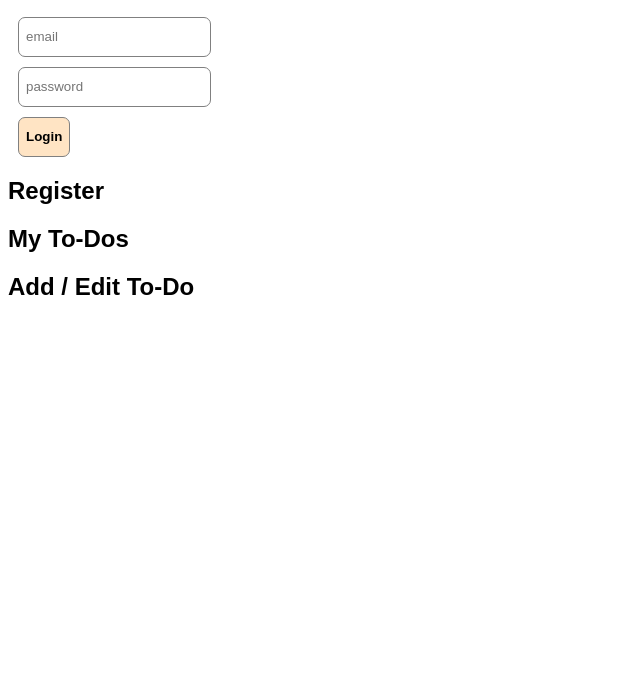
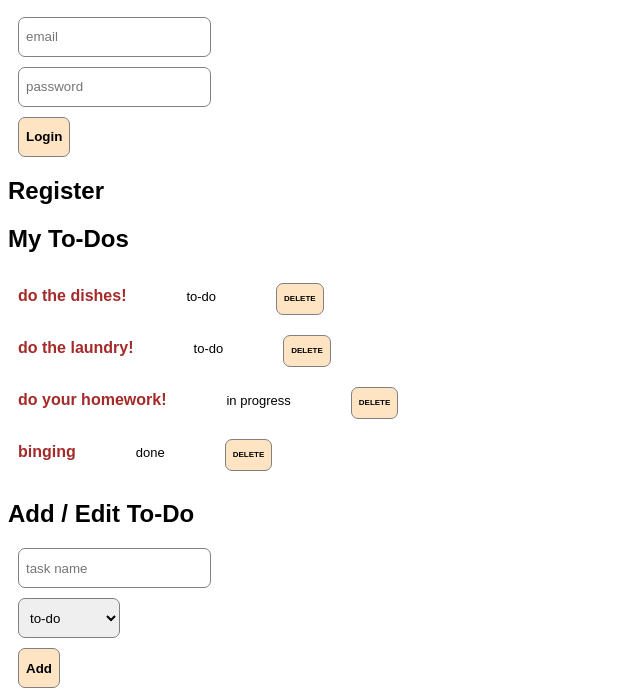
Before and after one commit to roxyenescu/todo_app, a plain HTML site: page index.html in a window 1280 px wide. Shown: the part 111-809 px from the top of the page, without its empty margins (0-640 px from the left). Drawn offline with Linux system fonts and the light colour scheme.

Commit message:
add task, partial delete

```diff
--- a/Database/todos.js
+++ b/Database/todos.js
@@ -24,3 +24,5 @@ let toDos = [
         responsible: "Elena"
     },
 ]
+
+export { toDos}
--- a/Login/login.js
+++ b/Login/login.js
@@ -18,6 +18,7 @@ export function login(e) {
             document.getElementById('login').setAttribute('hidden', 'true')
             document.getElementById('register').setAttribute('hidden', 'true')
             document.getElementById('user').removeAttribute('hidden')
+            document.getElementById('greetings').textContent = 'Salut ' + user[0].name
         }
     } else
     {
--- /dev/null
+++ b/Todos/add.js
@@ -0,0 +1,16 @@
+import { toDos } from '../Database/todos.js'
+import { renderTodos } from './renderTodos.js'
+
+export function addToDo(e) {
+    e.preventDefault()
+    console.log('vrei sa adaugi un task')
+    let newID = toDos[toDos.length-1].id + 1
+    let newToDo = {}
+    newToDo.id = newID
+    newToDo.taskName = document.getElementById('addEditTaskName').value
+    newToDo.status = document.getElementById('addEditTaskStatus').value
+
+    toDos.push(newToDo)
+
+    renderTodos()
+}
--- /dev/null
+++ b/Todos/delete.js
@@ -0,0 +1,11 @@
+import { toDos } from '../Database/todos.js'
+import { renderTodos } from './renderTodos.js'
+
+export function deleteToDo(e) {
+    e.preventDefault()
+    console.log('vrei sa stergi un task')
+
+    console.log(e.target.parentElement.id)
+
+    renderTodos()
+}
--- /dev/null
+++ b/Todos/renderTodos.js
@@ -0,0 +1,30 @@
+import { toDos } from '../Database/todos.js'
+import { deleteToDo } from './delete.js'
+
+export function renderTodos() {
+    document.getElementById('toDos').innerHTML = "<h1>My To-Dos</h1>"
+    toDos.forEach((todo)=> {
+        const todoDiv = document.createElement('div')
+        todoDiv.id = todo.id
+        const todoTask = document.createElement ('div')
+        todoTask.textContent = todo.taskName
+        todoTask.classList.add('taskName')
+        todoDiv.appendChild(todoTask)
+
+        const todoStatus = document.createElement ('div')
+        todoStatus.textContent = todo.status
+        todoStatus.classList.add('taskStatus')
+        todoDiv.appendChild(todoStatus)
+
+        const todoDeleteButton = document.createElement('button')
+        todoDeleteButton.textContent = "DELETE"
+        todoDeleteButton.classList.add('taskButtons')
+        todoDeleteButton.addEventListener('click', deleteToDo)
+
+        todoDiv.appendChild(todoDeleteButton)
+
+        const todoList = document.getElementById('toDos')
+        todoList.appendChild(todoDiv)
+
+    })
+}
--- a/index.html
+++ b/index.html
@@ -29,6 +29,16 @@
     </section>
     <section>
         <h1>Add / Edit To-Do</h1>
+        <form>
+            <input type="text" placeholder="task name" id="addEditTaskName">
+            <select name="status" id="addEditTaskStatus">
+                <option value="to-do">to-do</option>
+                <option value="in progress">in progress</option>
+                <option value="blocked">blocked</option>
+                <option value="done">done</option>
+            </select>
+            <button id="addEditSubmit">Add</button>
+        </form>
     </section>
     <script type="module" src='main.js'></script>
 </body>
--- a/main.css
+++ b/main.css
@@ -3,7 +3,7 @@ body * {
     font-family: sans-serif;
 }
 
-button, input {
+button, input, select {
     display: block;
     height: 2.5rem;
     padding: 7px;
@@ -16,3 +16,23 @@ button {
     background-color: bisque;
     font-weight: bold;
 }
+
+.taskName {
+    display: inline;
+    width: 400px;
+    font-weight: bold;
+    color: brown;
+    margin: 10px;
+}
+
+.taskStatus {
+    display: inline;
+    font-size: small;
+    margin: 50px;
+}
+
+.taskButtons {
+    display: inline;
+    height: 2rem;
+    font-size: 0.5rem;
+}
--- a/main.js
+++ b/main.js
@@ -1,5 +1,8 @@
 import { login } from './Login/login.js'
 import { logout } from './Login/logout.js'
+import { toDos } from './Database/todos.js'
+import { renderTodos } from './Todos/renderTodos.js'
+import { addToDo } from './Todos/add.js'
 
 const loginButton = document.getElementById("loginSubmit")
 loginButton.addEventListener('click', login)
@@ -13,5 +16,11 @@ if (isLoggedIn) {
     document.getElementById('greetings').textContent = 'Salut ' + localStorage.getItem('username')
 }
 
+renderTodos()
+
 const logoutButton = document.getElementById("logout")
 logoutButton.addEventListener('click', logout)
+
+
+const addEditSubmit = document.getElementById("addEditSubmit")
+addEditSubmit.addEventListener('click', addToDo)
```
